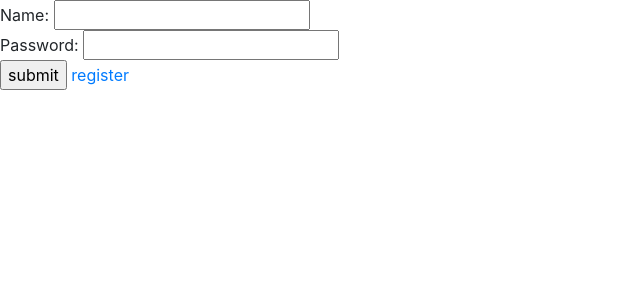
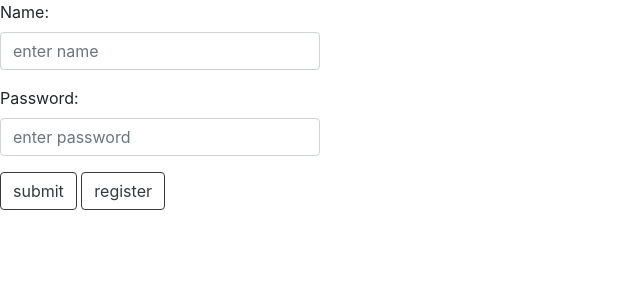
Before and after one commit to Ayesha-nadeem/EAD_S20_BSEF17M038, a PHP site: page /signin.php in a window 1280 px wide. Shown: the top 300 px of the page, without its empty margins (0-640 px from the left). Run offline with PHP 8.4, Linux system fonts and the light colour scheme.

Commit message:
ajax request

```diff
--- a/signin.php
+++ b/signin.php
@@ -8,14 +8,17 @@
 <body>
 
 <!--<form action="signin.php">-->
-    Name:
-    <input type="text" name="user" id="user" />
-    <br/>
-    Password:
-    <input type="password" name="pass" id="password"/><br>
+<div class="form-group">
+    <label for="user"> Name:</label>
+    <input type="text" name="user" id="user" class="form-control w-25" placeholder="enter name"/><span style="color:red" id="userspan"></span>
+</div>
+<div class="form-group">
+    <label for="password">Password:</label>
+    <input type="password" name="pass" id="password" class="form-control w-25" placeholder="enter password"/><span style="color:red" id="passspan"></span>
     <span style="color:red" id="invalidmsg"></span>
-    <input type="submit" name="submit" value="submit" id="submit"/>
-    <a href="1.php">register</a>
+</div>
+    <input type="submit" class="btn btn-outline-dark" name="submit" value="submit" id="submit"/>
+    <a href="1.php" class="btn btn-outline-dark">register</a>
 <!--</form>-->
 <script>
     $(document).ready(function(){
@@ -23,10 +26,29 @@
         {
             var n=$("#user").val();
             var i=$("#password").val();
+            if(n==="" && i==="")
+            {
+                $("#userspan").html("required");
+                $("#passspan").html("required");
+            }
+            else if(n==="")
+            {
+                $("#passspan").html("");
+                $("#userspan").html("required");
+            }
+            else if(i==="")
+            {
+                $("#userspan").html("");
+                $("#passspan").html("required");
+            }
+            else
+            {
+                $("#passspan").html("");
+                $("#userspan").html("");
             var d={"action":"signin","user":n,"pass":i};
-            $.get("api.php",d,function(data)
+            $.post("api.php",d,function(data)
             {
-               if(data=="false")
+               if(data==="false")
                {
                    $("#invalidmsg").html("invalid username or password");
                }
@@ -35,6 +57,7 @@
                    window.location.href="home.php";
                }
             });
+            }
         });
     });
 </script>
```
